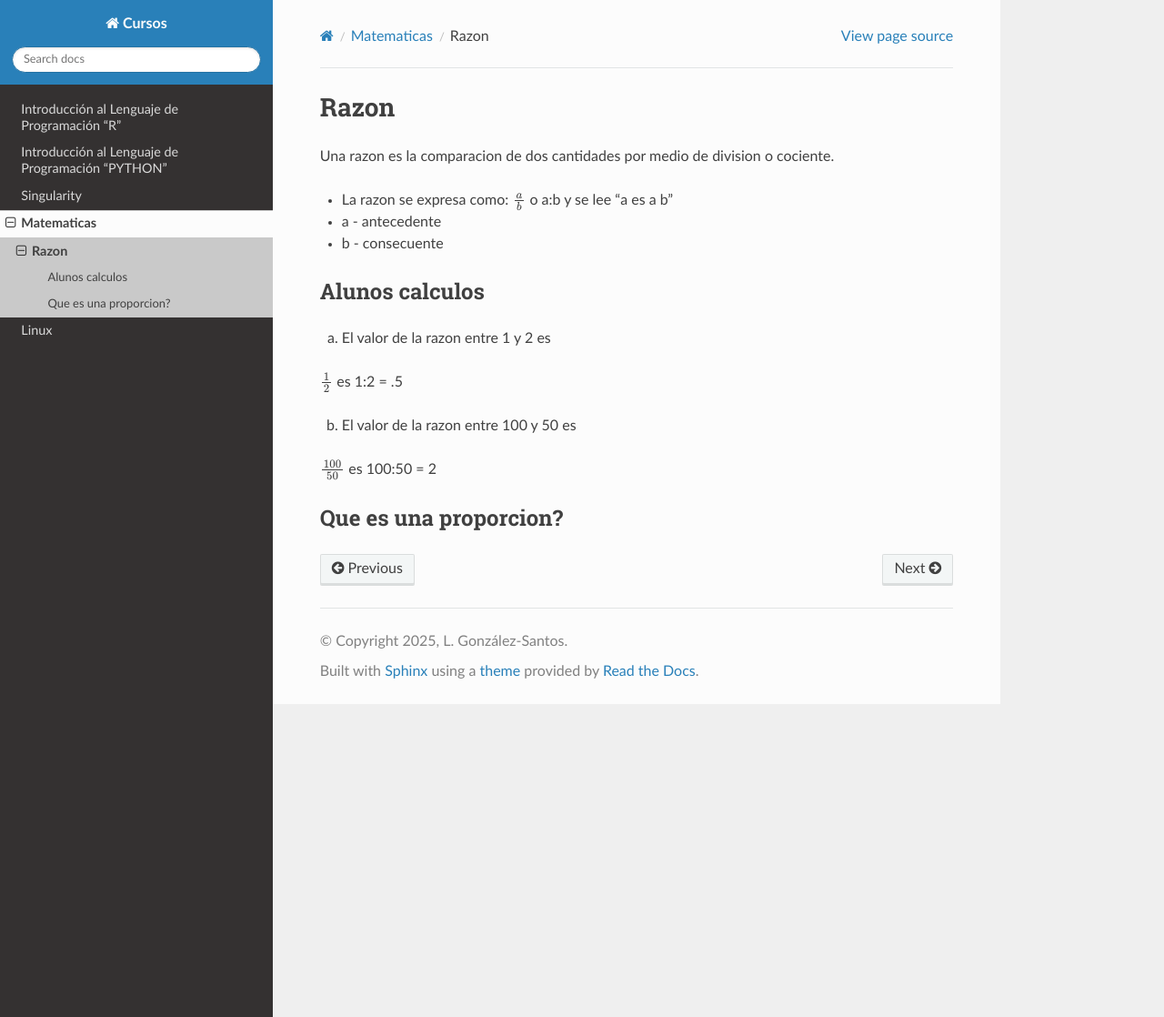
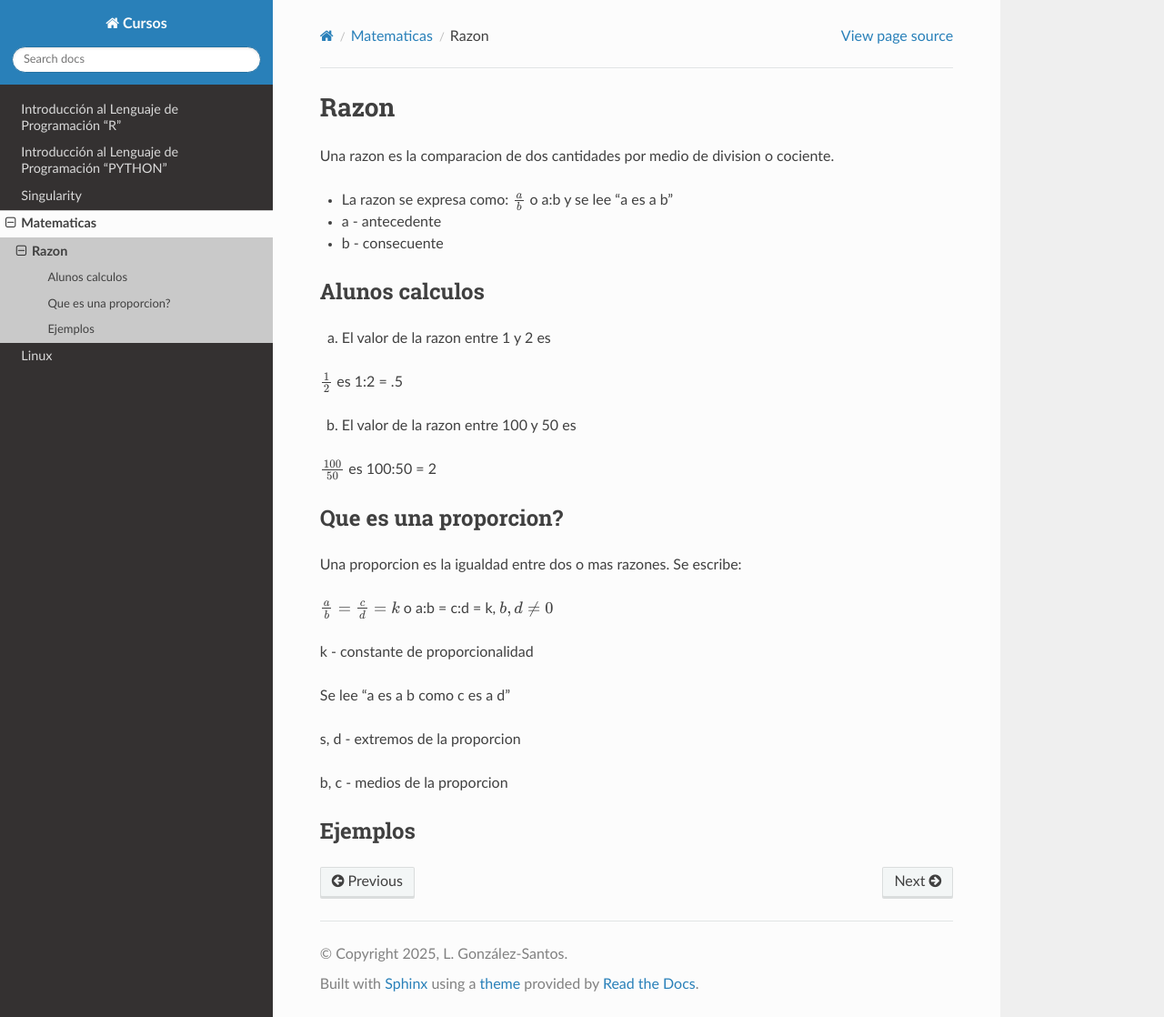
Before and after one commit to matecom57/santosg57-cursos, a Sphinx documentation site: the page built from docs/source/matematicas/razon.rst, in a window 1280 px wide and 1118 px high. Shown: the whole window at 91% size. Built offline with Sphinx 7.4.7 and the Read the Docs theme 3.1.0, drawn with Linux system fonts in a browser that asks for light colours.

Commit message:
Test comité

```diff
--- a/docs/source/matematicas/razon.rst
+++ b/docs/source/matematicas/razon.rst
@@ -23,3 +23,18 @@ b) El valor de la razon entre 100 y 50 es
 
 Que es una proporcion?
 ----------------------
+
+Una proporcion es la igualdad entre dos o mas razones. Se escribe:
+
+:math:`\frac{a}{b} = \frac{c}{d}=k` o a:b = c:d = k, :math:`b,d \neq 0`
+
+k - constante de proporcionalidad
+
+Se lee "a es a b como c es a d"
+
+s, d - extremos de la proporcion
+
+b, c - medios de la proporcion
+
+Ejemplos
+--------
```
